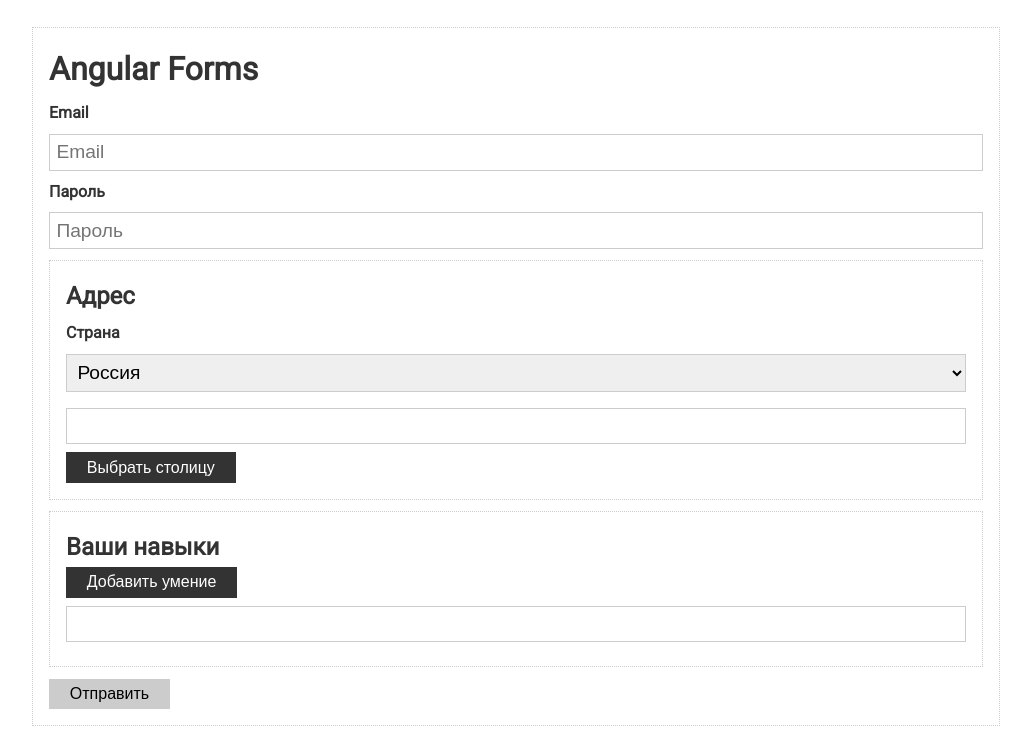
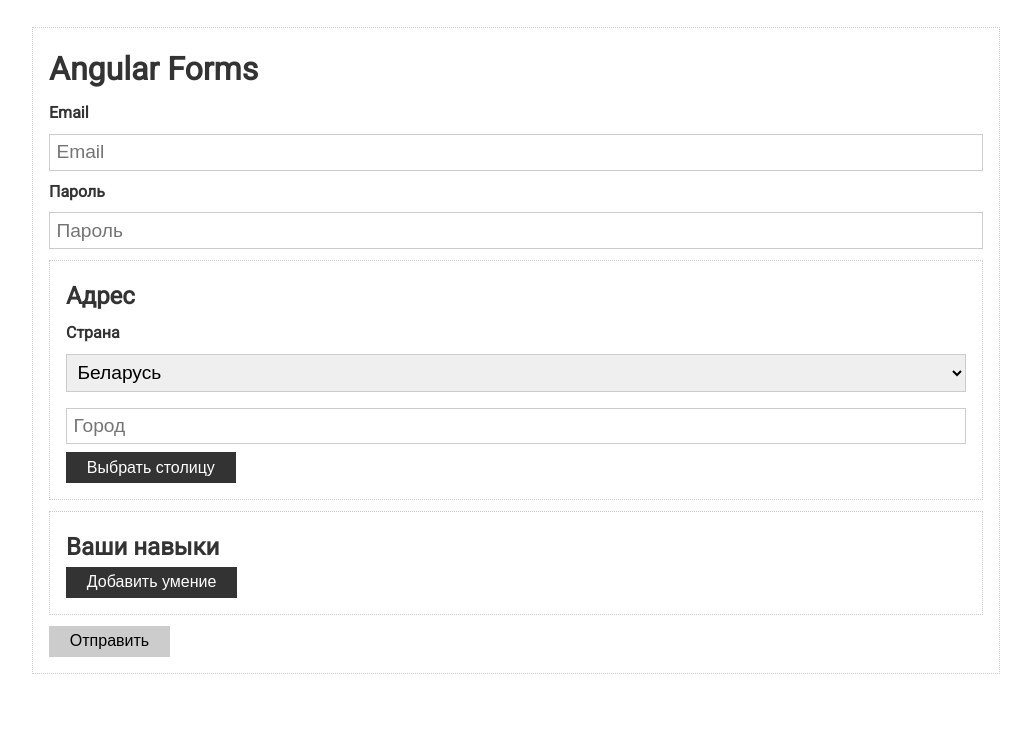
Before and after one commit to yeapman/angular8, an Angular app: page / in a window 1280 px wide. Shown: the top 748 px of the page, without its empty margins (124-1155 px from the left). Built offline with nearby package versions, Linux system fonts and the light colour scheme.

Commit message:
added array of skills

```diff
--- a/src/app/app.component.html
+++ b/src/app/app.component.html
@@ -51,29 +51,29 @@
     <div class="card">
       <h2>Адрес</h2>
 
-      <div class="form-control">
+      <div class="form-control" formGroupName="address">
         <label>Страна</label>
 
-        <select>
+        <select formControlName="country">
           <option value="ru">Россия</option>
           <option value="ua">Украина</option>
           <option value="by">Беларусь</option>
         </select>
       </div>
 
-      <div class="form-control">
-        <input type="text">
+      <div class="form-control" formGroupName="address">
+        <input type="text" formControlName="city" placeholder="Город">
       </div>
 
       <button class="btn" type="button">Выбрать столицу</button>
     </div>
 
-    <div class="card">
+    <div class="card" formGroupName="skills">
       <h2>Ваши навыки</h2>
-      <button class="btn" type="button">Добавить умение</button>
-      <div class="form-control">
-        <label></label>
-        <input type="text">
+      <button class="btn" type="button" (click)="addSkill()">Добавить умение</button>
+      <div class="form-control" *ngFor="let control of form.get('skills').controls; let idx = index" >
+        <label> Умение {{idx+1}}</label>
+        <input type="text" [formControlName]="idx">
       </div>
     </div>
 
--- a/src/app/app.component.ts
+++ b/src/app/app.component.ts
@@ -1,6 +1,6 @@
 import {Component, ContentChild, ElementRef, OnInit} from '@angular/core';
 import {Observable} from "rxjs";
-import {FormControl, FormGroup, Validators} from "@angular/forms";
+import {FormArray, FormControl, FormGroup, Validators} from "@angular/forms";
 
 
 export interface Post {
@@ -25,7 +25,14 @@
   ngOnInit(): void {
     this.form = new FormGroup({
       email: new FormControl('', [Validators.email, Validators.required]),
-      password: new FormControl('', [Validators.required, Validators.minLength(6)])
+      password: new FormControl('', [Validators.required, Validators.minLength(6)]),
+      address: new FormGroup({
+        country: new FormControl('by'),
+        city: new FormControl('', [Validators.required])
+      }),
+      skills: new FormArray([
+
+      ])
     });
   }
 
@@ -36,4 +43,9 @@
     console.log(formData);
   }
 
+  addSkill() {
+    const addControl = new FormControl('', [Validators.required]);
+    // (<FormArray>this.form.get('skills')).push();
+    (this.form.get('skills') as FormArray).push(addControl);
+  }
 }
```
